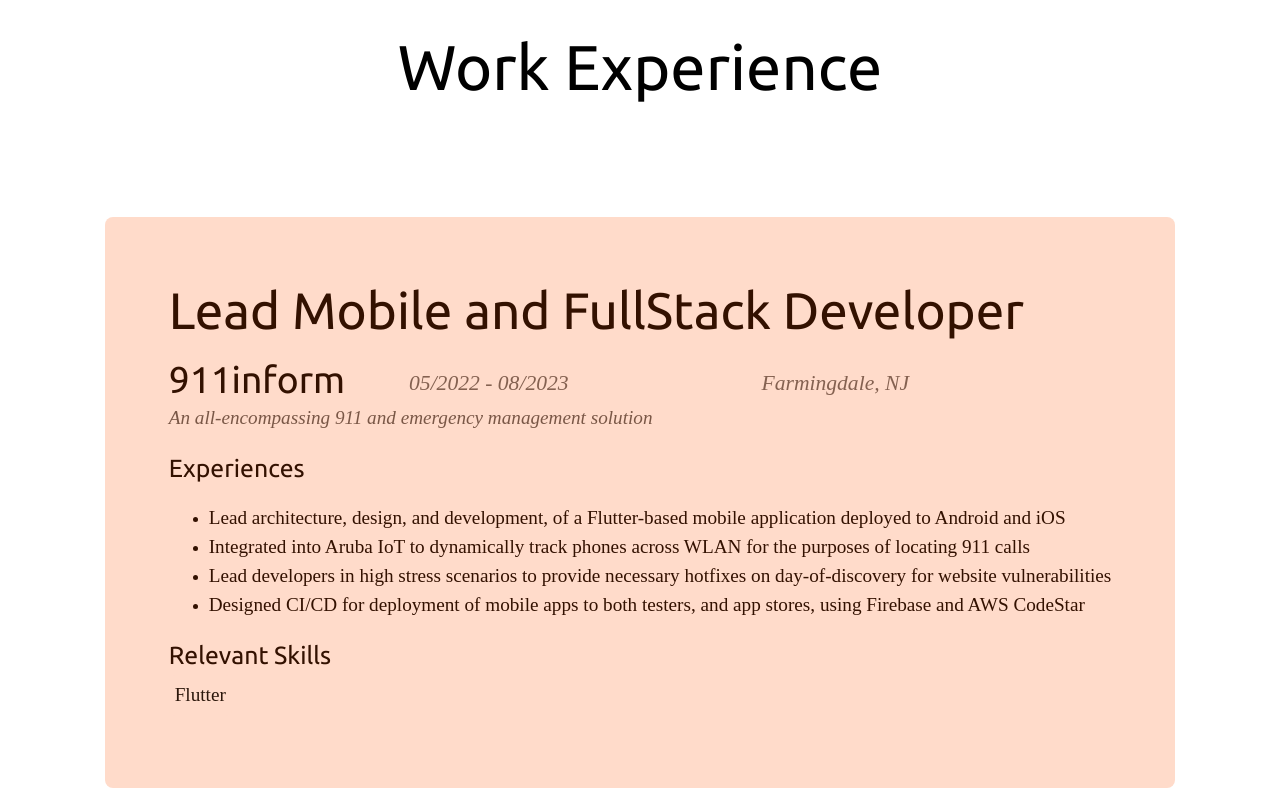
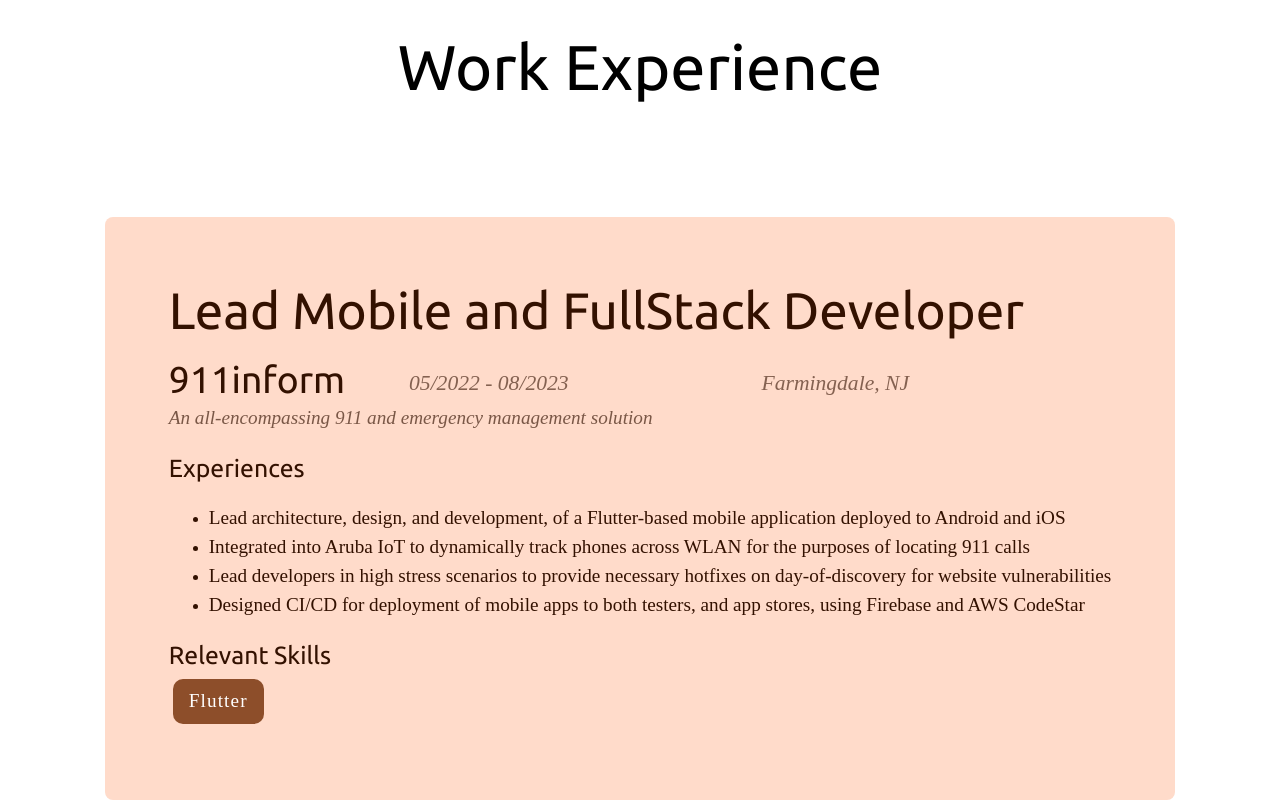
Before and after one commit to john-cinquegrana/ReactPersonalSite, a React (Vite) app: page / in a window 1280 px wide. Shown: the part 1358-2158 px from the top of the page. Built offline with nearby package versions, Linux system fonts and the light colour scheme.

Commit message:
Re styled the skills element

```diff
--- a/src/components/Skill.tsx
+++ b/src/components/Skill.tsx
@@ -14,7 +14,7 @@ const Skill: React.FC<SkillProps> = ({ color, label }) => {
 	let usedColor: string;
 
 	if (!color) {
-		usedColor = theme.palette.secondaryContainer;
+		usedColor = theme.palette.primary.main;
 	} else {
 		usedColor = color;
 	}
@@ -23,12 +23,21 @@ const Skill: React.FC<SkillProps> = ({ color, label }) => {
 		<Box
 			sx={{
 				backgroundColor: usedColor,
-				color: theme.palette.onSecondaryContainer,
-				padding: '6px',
-				borderRadius: '6px',
+				color: theme.palette.onPrimary,
+				padding: '8px 16px 8px 16px',
+				margin: '4px',
+				borderRadius: '10px',
 			}}
 		>
-			<Typography variant='body1'>{label}</Typography>
+			<Typography
+				variant='body1'
+				sx={{
+					letterSpacing: '0.07rem',
+					fontWeight: 500,
+				}}
+			>
+				{label}
+			</Typography>
 		</Box>
 	);
 };
```
